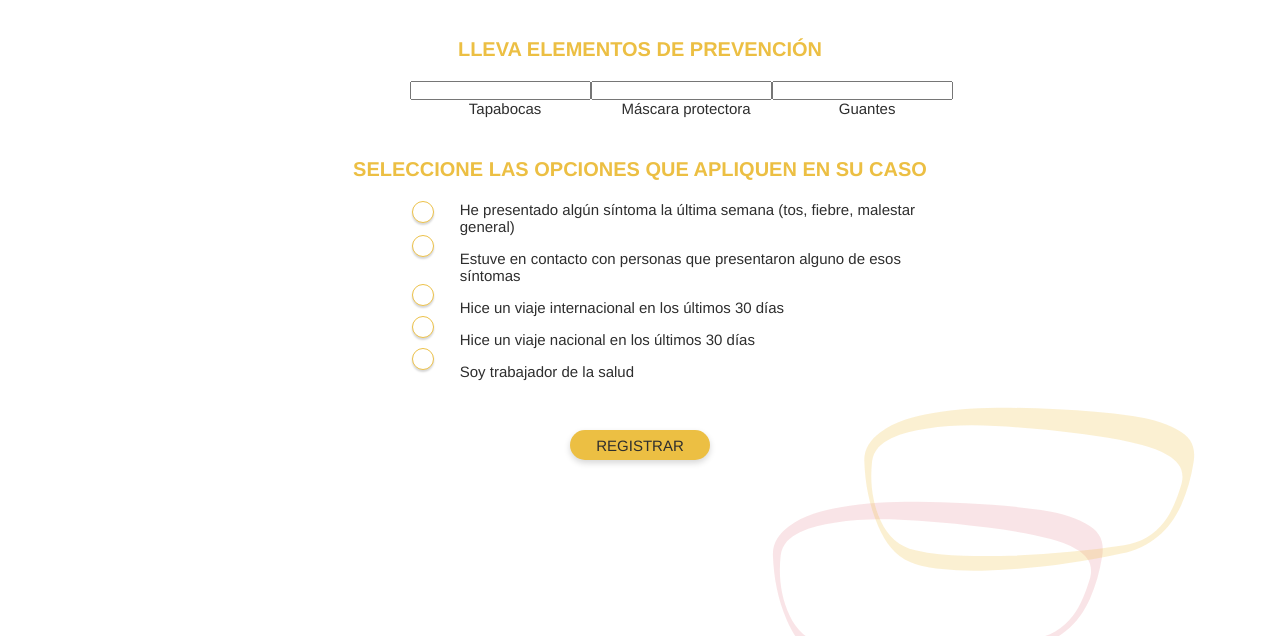
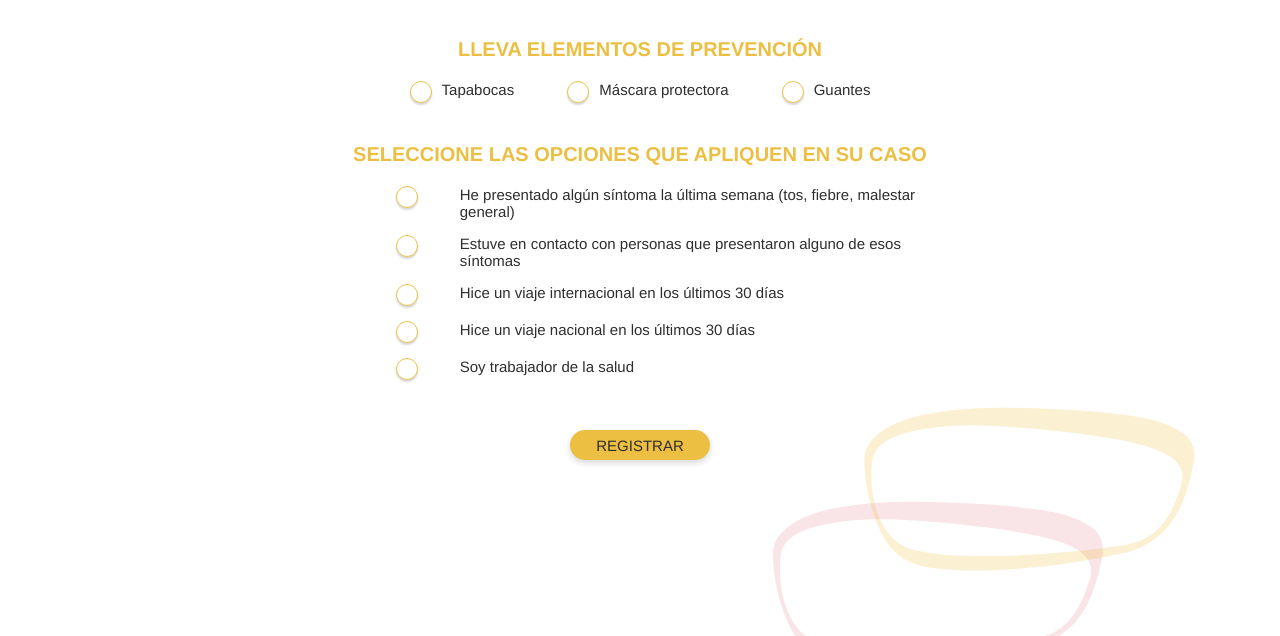
Before and after one commit to iatechdev/nuestro, a React app: page /protection-elements in a window 1280 px wide. Shown: the part 112-748 px from the top of the page. Built offline with nearby package versions, Linux system fonts and the light colour scheme.

Commit message:
Maquetas 1, 2, 3, 4, 11, 12, 15

```diff
--- a/src/app/containers/protection-elements/protection-elements.css
+++ b/src/app/containers/protection-elements/protection-elements.css
@@ -9,14 +9,17 @@
 .protection-elements-section {width: 60%; margin: 0 auto; text-align: center;}
 .protection-elements-title {font-size: 20px; color: #ECBF43; font-family: Helvetica; font-weight: bold; text-transform: uppercase; margin: 0 0 20px; text-align: center;}
 .protection-options-container {display: flex; flex-direction: row; justify-content: space-between;}
-.options-risk-container input[type=text] {width: 20px; height: 20px; border: 1px solid #ECC149; box-shadow: 0px 2px 2px #00000029; border-radius: 50%; color: #ECC149; /* margin-right: 10px; */ cursor: pointer;}
+.options-risk-container input[type=text] {width: 20px; height: 20px; border: 1px solid #ECC149; box-shadow: 0px 2px 2px #00000029; border-radius: 50%; color: #ECC149; cursor: pointer;}
+.checkbox-container {display: flex; flex-direction: row; }
+/* .s-checkbox {text-align: center; margin: 0 auto;} */
+.checkbox-container input[type=text] {width: 20px; height: 20px; border: 1px solid #ECC149; box-shadow: 0px 2px 2px #00000029; border-radius: 50%; color: #ECC149; cursor: pointer;}
 .s-element {color: #2E2E2E; font-family: Helvetica; font-size: 15px; font-weight: 400; margin-left: 10px;}
 
 /* ********************** */
 .options-risk-main-container {margin: 40px auto 0;}
 .options-risk-container {width: 70%; margin: 0 auto; padding: 0 140px; display: grid; grid-template-columns: 10% 90%;}
 .m-top {margin-top: 15px;}
-.s-checkbox {text-align: center; margin: 0 auto;}
+
 
 
 /* ********************** */
```
